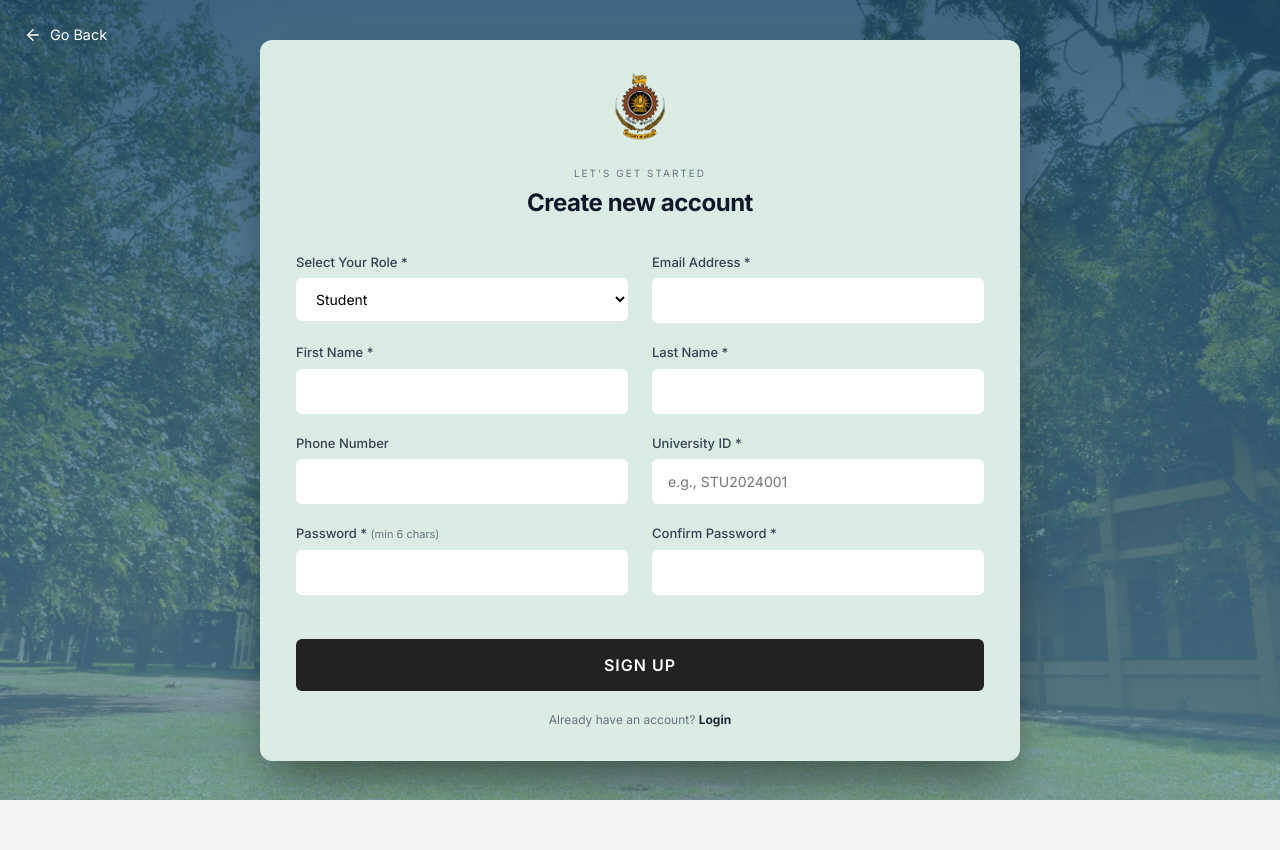
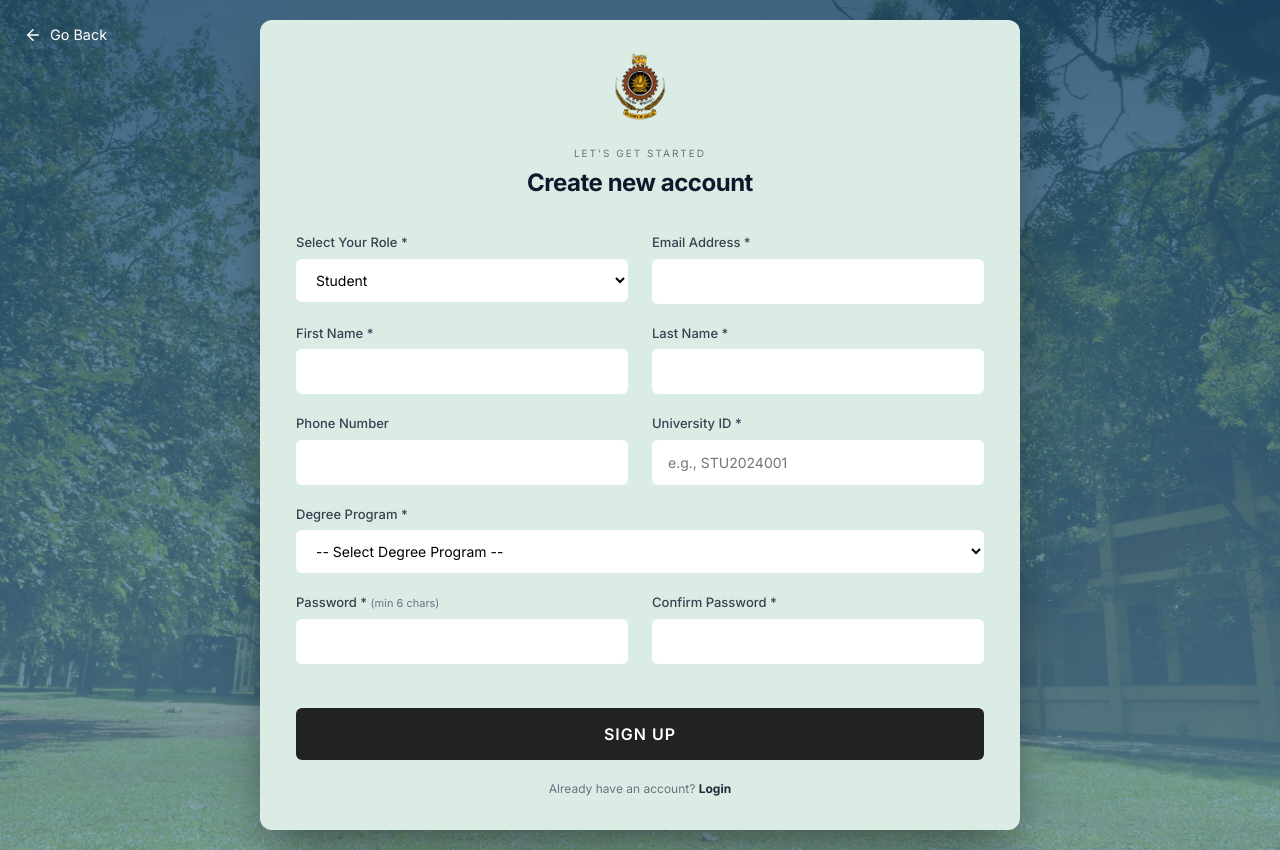
Before and after one commit to udithaanuradha/Edusync, a React (Vite) app: page /signup in a window 1280 px wide. Before the commit the page ends 800 px from the top, so only its background shows below. Built offline with nearby package versions, Linux system fonts and the light colour scheme.

Commit message:
Signup function changed

```diff
--- a/src/pages/SignUpPage.tsx
+++ b/src/pages/SignUpPage.tsx
@@ -15,7 +15,8 @@ const SignUpPage: React.FC = () => {
     password: '',
     confirmPassword: '',
     universityId: '',
-    role: 'student'
+    role: 'student',
+    degreeProgram: ''
   });
 
   const [fieldErrors, setFieldErrors] = useState<Record<string, string>>({});
@@ -117,6 +118,12 @@ const SignUpPage: React.FC = () => {
       return;
     }
 
+    // Manually validate degree program since it's not in validateSignUpForm
+    if (['student', 'supervisor', 'coordinator'].includes(formData.role) && !formData.degreeProgram) {
+      setFieldErrors(prev => ({ ...prev, degreeProgram: 'Please select your Degree Program.' }));
+      return;
+    }
+
     setIsSubmitting(true);
 
     // PHASE 1: Send registration details and write to database first
@@ -133,7 +140,9 @@ const SignUpPage: React.FC = () => {
             password: formData.password,
             role: formData.role,
             university_id: formData.role === 'student' ? formData.universityId : null,
-            phone: formData.phone || null
+            phone: formData.phone || null,
+            degree_program: ['student', 'supervisor', 'coordinator'].includes(formData.role)
+              ? formData.degreeProgram : null
           })
         });
         const data = await response.json();
@@ -350,6 +359,36 @@ const SignUpPage: React.FC = () => {
                 {fieldErrors.universityId && <p className="error-text" style={{ color: '#dc2626', fontSize: '12px', marginTop: '6px' }}>{fieldErrors.universityId}</p>}
               </div>
 
+              {/* Degree Program — shown only for student, supervisor, coordinator */}
+              {/* Row 4: Password & Confirm Password always together */}
+              {/* Degree Program — full width row, shown only for student, supervisor, coordinator */}
+              {['student', 'supervisor', 'coordinator'].includes(formData.role) && (
+                <div className="auth-input-group" style={{ gridColumn: 'span 2' }}>
+                  <label>Degree Program *</label>
+                  <select
+                    name="degreeProgram"
+                    value={formData.degreeProgram}
+                    onChange={handleChange}
+                    className="auth-input"
+                    style={{
+                      paddingLeft: '16px',
+                      appearance: 'auto',
+                      borderColor: fieldErrors.degreeProgram ? '#dc2626' : undefined
+                    }}
+                  >
+                    <option value="">-- Select Degree Program --</option>
+                    <option value="AI">Artificial Intelligence (AI)</option>
+                    <option value="IT">Information Technology (IT)</option>
+                    <option value="ITM">IT Management (ITM)</option>
+                  </select>
+                  {fieldErrors.degreeProgram && (
+                    <p style={{ color: '#dc2626', fontSize: '12px', marginTop: '6px' }}>
+                      {fieldErrors.degreeProgram}
+                    </p>
+                  )}
+                </div>
+              )}
+
               {/* Row 4: Password & Confirm Password */}
               <div className="auth-input-group">
                 <label>Password * <span style={{ fontSize: '11px', color: '#6b7280', fontWeight: 'normal' }}>(min 6 chars)</span></label>
@@ -378,8 +417,10 @@ const SignUpPage: React.FC = () => {
                 />
                 {fieldErrors.confirmPassword && <p className="error-text" style={{ color: '#dc2626', fontSize: '12px', marginTop: '6px' }}>{fieldErrors.confirmPassword}</p>}
               </div>
+
             </div>
           ) : (
+
             /* VISUALLY CONFINED INLINE SECURITY TOKEN VIEW */
             <div style={{
               backgroundColor: '#f8fafc',
```
